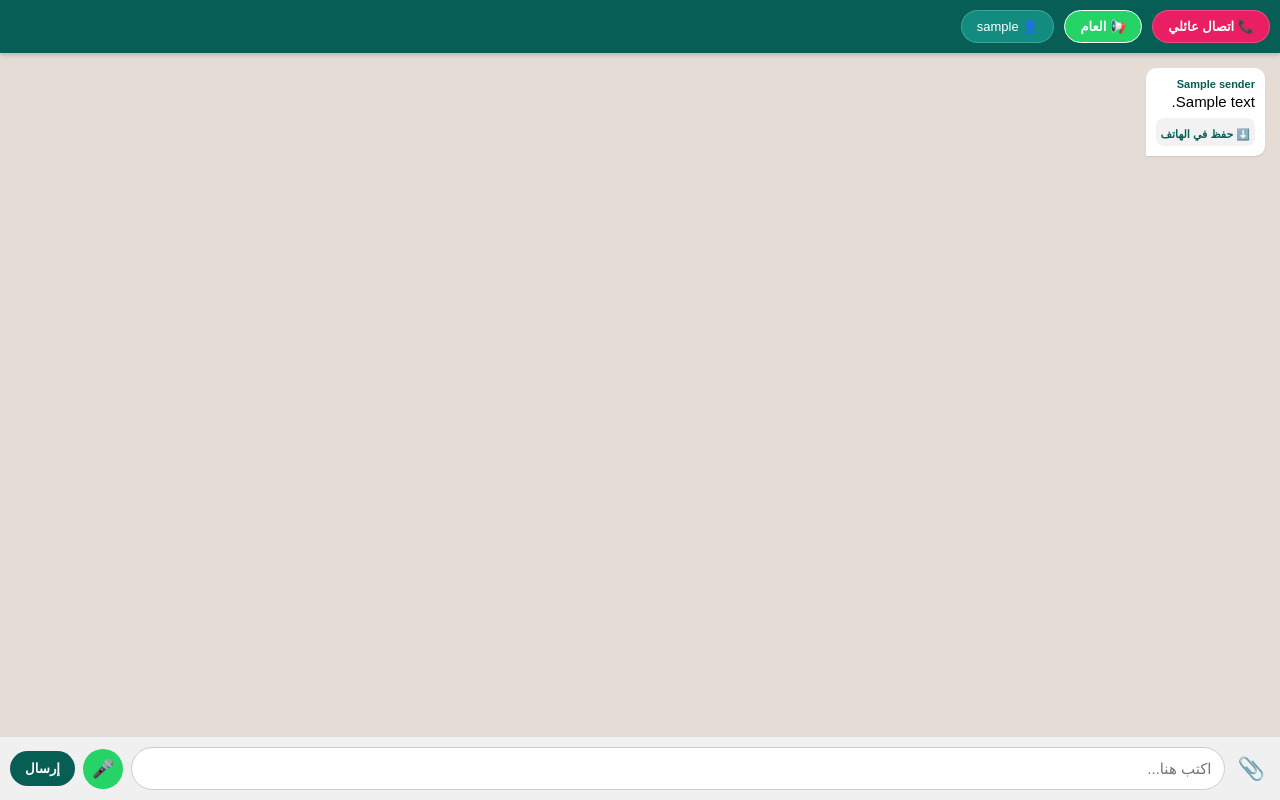
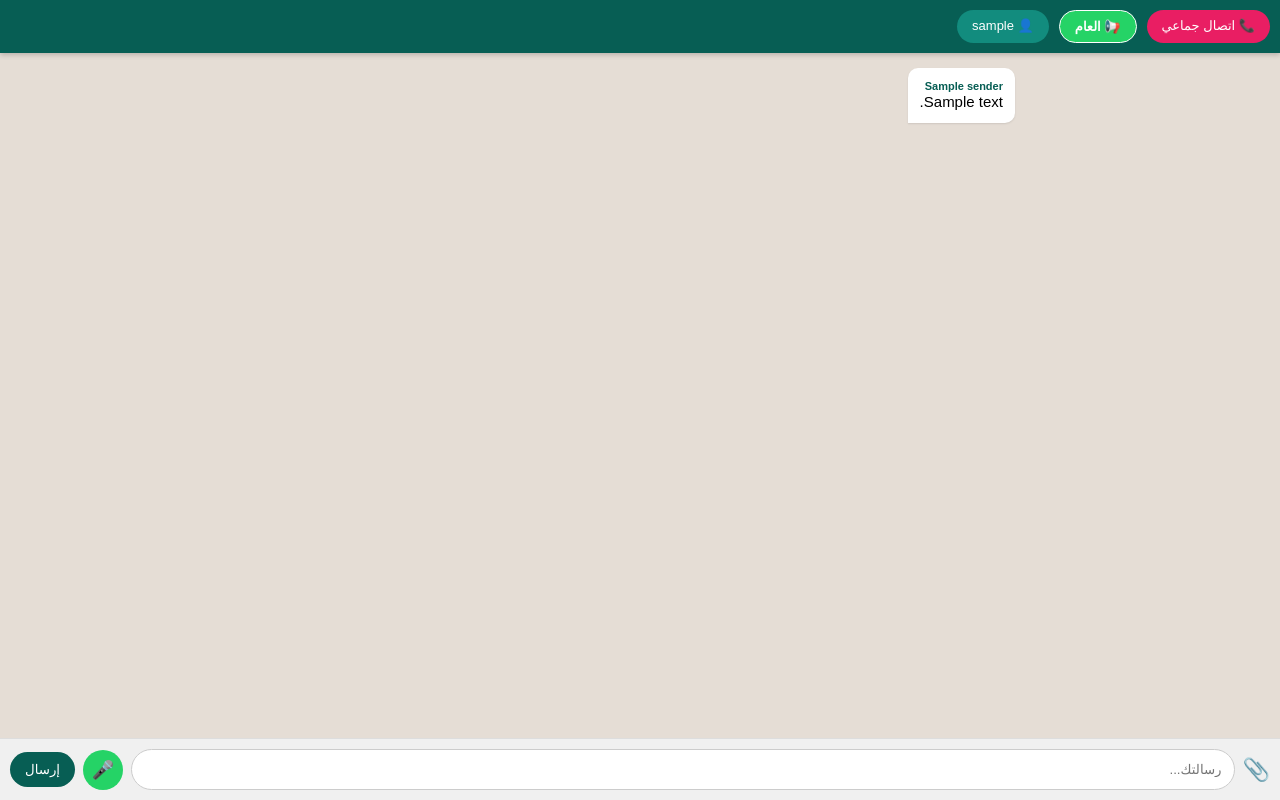
Before and after one commit to mhndmkhtar74-png/mobile-chat-app, a Flask app: page / in a window 1280 px wide. Run offline with Flask 3, Linux system fonts and the light colour scheme; the visitor is signed in with stand-in values (Sample User, id 1); a database or web service that is not in the repository returns one stand-in record (values such as "Sample title"); some libraries are stand-ins or nearby versions.

Commit message:
Refactor chat.html for improved UI and functionality
Updated styles for chat interface and improved message display. Modified input area and button styles for better usability.

```diff
--- a/templates/chat.html
+++ b/templates/chat.html
@@ -6,46 +6,30 @@
     <title>دردشة بيت مختار</title>
     <style>
         body { font-family: sans-serif; background-color: #e5ddd5; margin: 0; display: flex; flex-direction: column; height: 100vh; }
+        .family-bar { background: #075e54; color: white; padding: 10px; overflow-x: auto; display: flex; gap: 10px; box-shadow: 0 2px 5px rgba(0,0,0,0.2); position: sticky; top: 0; z-index: 100; }
+        .family-member { background: #128c7e; padding: 8px 15px; border-radius: 20px; text-decoration: none; color: white; font-size: 13px; flex-shrink: 0; }
+        .family-member.active { background: #25d366; font-weight: bold; border: 1px solid white; }
+        .chat-container { flex: 1; overflow-y: auto; padding: 15px; display: flex; flex-direction: column; gap: 10px; padding-bottom: 80px; }
+        .message { max-width: 85%; padding: 8px 12px; border-radius: 10px; font-size: 15px; box-shadow: 0 1px 2px rgba(0,0,0,0.1); position: relative; }
+        .sent { align-self: flex-end; background-color: #dcf8c6; border-bottom-right-radius: 0; margin-left: 20%; }
+        .received { align-self: flex-start; background-color: #ffffff; border-bottom-left-radius: 0; margin-right: 20%; }
 
-        /* شريط العائلة العلوي */
-        .family-bar { background: #075e54; color: white; padding: 10px; overflow-x: auto; display: flex; gap: 10px; box-shadow: 0 2px 5px rgba(0,0,0,0.2); position: sticky; top: 0; z-index: 100; }
-        .family-member { background: #128c7e; padding: 8px 15px; border-radius: 20px; text-decoration: none; color: white; font-size: 13px; flex-shrink: 0; border: 1px solid rgba(255,255,255,0.2); }
-        .family-member.active { background: #25d366; font-weight: bold; border: 1px solid white; }
-        .call-btn { background: #e91e63 !important; font-weight: bold; }
+        /* تصميم علامة الصح */
+        .status-tick { font-size: 12px; margin-right: 5px; float: left; color: #4fc3f7; }
+        .sent-time { font-size: 10px; color: #666; display: block; text-align: left; margin-top: 4px; }
 
-        /* منطقة الرسائل */
-        .chat-container { flex: 1; overflow-y: auto; padding: 15px; display: flex; flex-direction: column; gap: 10px; padding-bottom: 80px; }
-        .message { max-width: 85%; padding: 10px; border-radius: 10px; font-size: 15px; box-shadow: 0 1px 2px rgba(0,0,0,0.1); position: relative; }
-        .sent { align-self: flex-end; background-color: #dcf8c6; border-bottom-right-radius: 0; }
-        .received { align-self: flex-start; background-color: #ffffff; border-bottom-left-radius: 0; }
-
-        .sender-name { font-weight: bold; font-size: 11px; color: #075e54; margin-bottom: 3px; display: block; }
-
-        .media-box { margin-top: 8px; border-radius: 8px; overflow: hidden; background: #0000000d; padding: 5px; }
-        .media-box img, .media-box video { max-width: 100%; border-radius: 5px; display: block; }
-        .download-btn { display: block; text-align: center; color: #075e54; font-size: 11px; text-decoration: none; margin-top: 5px; font-weight: bold; }
-
-        /* منطقة الإدخال السفلية */
         .input-area { background: #f0f0f0; padding: 10px; display: flex; gap: 8px; align-items: center; border-top: 1px solid #ddd; position: fixed; bottom: 0; width: 100%; box-sizing: border-box; }
-        .file-label { font-size: 22px; cursor: pointer; color: #075e54; padding: 5px; }
-        input[type="text"] { flex: 1; padding: 12px; border: 1px solid #ccc; border-radius: 25px; outline: none; font-size: 15px; }
-        .action-btn { background: #075e54; color: white; border: none; padding: 10px 15px; border-radius: 25px; font-weight: bold; cursor: pointer; }
+        input[type="text"] { flex: 1; padding: 12px; border: 1px solid #ccc; border-radius: 25px; outline: none; }
         .mic-btn { background: #25d366; border-radius: 50%; width: 40px; height: 40px; display: flex; align-items: center; justify-content: center; font-size: 18px; color: white; border: none; }
-
-        #file-info { position: absolute; bottom: 65px; background: #25d366; color: white; font-size: 12px; padding: 5px 15px; border-radius: 15px; right: 10px; display: none; }
     </style>
 </head>
 <body>
 
     <div class="family-bar">
-        <a href="https://meet.jit.si/FamilyMukhtarRoom2026" target="_blank" class="family-member call-btn">📞 اتصال عائلي</a>
-
+        <a href="https://meet.jit.si/FamilyMukhtarRoom2026" target="_blank" class="family-member" style="background:#e91e63">📞 اتصال جماعي</a>
         <a href="/" class="family-member {% if not recipient %}active{% endif %}">📢 العام</a>
-
         {% for user in users %}
-        <a href="/private/{{ user.username }}" class="family-member {% if recipient == user.username %}active{% endif %}">
-            👤 {{ user.username }}
-        </a>
+        <a href="/private/{{ user.username }}" class="family-member {% if recipient == user.username %}active{% endif %}">👤 {{ user.username }}</a>
         {% endfor %}
     </div>
 
@@ -53,89 +37,57 @@
         {% for msg in messages %}
         <div class="message {% if msg.sender == current_user.username %}sent{% else %}received{% endif %}">
             {% if not recipient and msg.sender != current_user.username %}
-                <span class="sender-name">{{ msg.sender }}</span>
+                <span style="font-weight: bold; font-size: 11px; color: #075e54;">{{ msg.sender }}</span>
             {% endif %}
 
             <div class="msg-content">{{ msg.content }}</div>
 
             {% if msg.file_url %}
-            <div class="media-box">
-                {% if msg.file_type == 'image' %}
-                    <img src="{{ msg.file_url }}" loading="lazy">
-                {% elif msg.file_type == 'video' %}
-                    <video controls preload="metadata" style="width:100%"><source src="{{ msg.file_url }}"></video>
-                {% elif msg.file_type == 'audio' %}
-                    <audio controls style="width:100%"><source src="{{ msg.file_url }}"></audio>
+                <div style="margin-top:5px">
+                    {% if msg.file_type == 'image' %}<img src="{{ msg.file_url }}" style="max-width:100%; border-radius:5px">
+                    {% elif msg.file_type == 'video' %}<video controls style="width:100%"><source src="{{ msg.file_url }}"></video>
+                    {% elif msg.file_type == 'audio' %}<audio controls style="width:100%"><source src="{{ msg.file_url }}"></audio>{% endif %}
+                </div>
+            {% endif %}
+
+            <span class="sent-time">
+                {% if msg.sender == current_user.username %}
+                    <span class="status-tick">✓✓</span>
                 {% endif %}
-                <a href="{{ msg.file_url }}" download class="download-btn">⬇️ حفظ في الهاتف</a>
-            </div>
-            {% endif %}
+            </span>
         </div>
         {% endfor %}
     </div>
 
-    <div id="file-info">ملف جاهز للإرسال ✅</div>
-
     <form class="input-area" action="/send" method="POST" enctype="multipart/form-data" id="chatForm">
         <input type="hidden" name="chat_type" value="{% if recipient %}private{% else %}public{% endif %}">
         <input type="hidden" name="receiver" value="{{ recipient if recipient else 'Group' }}">
-
-        <label for="file-input" class="file-label">📎</label>
-        <input id="file-input" type="file" name="file" style="display:none;" onchange="showStatus()">
-
-        <input type="text" name="content" placeholder="اكتب هنا..." id="msgText">
-
+        <label for="file-input" style="font-size:22px; cursor:pointer">📎</label>
+        <input id="file-input" type="file" name="file" style="display:none">
+        <input type="text" name="content" placeholder="رسالتك..." id="msgInput">
         <button type="button" class="mic-btn" id="micBtn">🎤</button>
-
-        <button type="submit" class="action-btn">إرسال</button>
+        <button type="submit" style="background:#075e54; color:white; border:none; padding:10px 15px; border-radius:25px">إرسال</button>
     </form>
 
     <script>
-        // نزول الشات للأسفل
         const chatBox = document.getElementById("chatBox");
         chatBox.scrollTop = chatBox.scrollHeight;
 
-        function showStatus() {
-            document.getElementById('file-info').style.display = 'block';
-        }
+        // التحديث كل ثانيتين (2000ms)
+        let isRecording = false;
+        setInterval(function(){
+            // لا يتم التحديث إذا كان المستخدم يكتب أو يسجل صوتاً
+            const msgInput = document.getElementById('msgInput');
+            if (msgInput.value === "" && !isRecording) {
+                // استخدام AJAX مستقبلاً أفضل، لكن حالياً Reload يفي بالغرض
+                window.location.reload();
+            }
+        }, 2000);
 
-        // كود تسجيل الصوت المبسط
-        let mediaRecorder;
-        let audioChunks = [];
+        // تعديل حالة التسجيل لمنع التحديث أثناء التسجيل
         const micBtn = document.getElementById('micBtn');
-
-        micBtn.onclick = async () => {
-            if (!mediaRecorder || mediaRecorder.state === "inactive") {
-                try {
-                    const stream = await navigator.mediaDevices.getUserMedia({ audio: true });
-                    mediaRecorder = new MediaRecorder(stream);
-                    mediaRecorder.start();
-                    audioChunks = [];
-                    micBtn.innerHTML = "🛑";
-                    micBtn.style.background = "red";
-
-                    mediaRecorder.ondataavailable = e => audioChunks.push(e.data);
-
-                    mediaRecorder.onstop = () => {
-                        const audioBlob = new Blob(audioChunks, { type: 'audio/mp3' });
-                        const file = new File([audioBlob], "voice_note_" + Date.now() + ".mp3", { type: "audio/mp3" });
-
-                        let dataTransfer = new DataTransfer();
-                        dataTransfer.items.add(file);
-                        document.getElementById('file-input').files = dataTransfer.files;
-
-                        showStatus();
-                        micBtn.innerHTML = "🎤";
-                        micBtn.style.background = "#25d366";
-                        alert("تم تسجيل الصوت! اضغط على 'إرسال' الآن.");
-                    };
-                } catch (err) {
-                    alert("يرجى السماح للمتصفح بالوصول للميكروفون.");
-                }
-            } else {
-                mediaRecorder.stop();
-            }
-        };
+        micBtn.addEventListener('mousedown', () => isRecording = true);
+        micBtn.addEventListener('mouseup', () => isRecording = false);
     </script>
 </body>
 </html>
```
